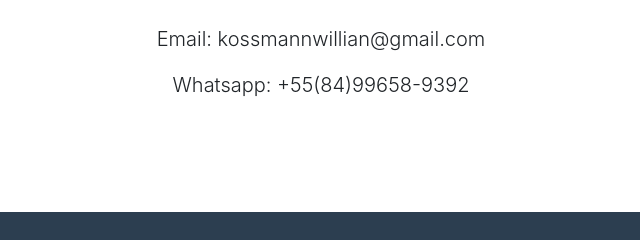
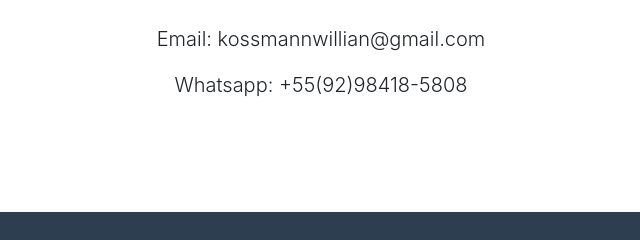
Before and after one commit to WKossmann/wkossmann.github.io, a website with bundled scripts: page index.html in a window 1280 px wide. Shown: the part 2589-2829 px from the top of the page, 319-959 px from the left. Built offline with nearby package versions, Linux system fonts and the light colour scheme.

Commit message:
Update index.html

```diff
--- a/index.html
+++ b/index.html
@@ -181,7 +181,7 @@
         <div class="row">
           <div class="col-lg-8 mx-auto">
               <p class="text-center lead">Email: kossmannwillian@gmail.com </p>
-              <p class="text-center lead">Whatsapp: +55(84)99658-9392 </p>
+              <p class="text-center lead">Whatsapp: +55(92)98418-5808 </p>
             <!-- To configure the contact form email address, go to mail/contact_me.php and update the email address in the PHP file on line 19. -->
             <!-- The form should work on most web servers, but if the form is not working you may need to configure your web server differently. -->
             <!--
```
